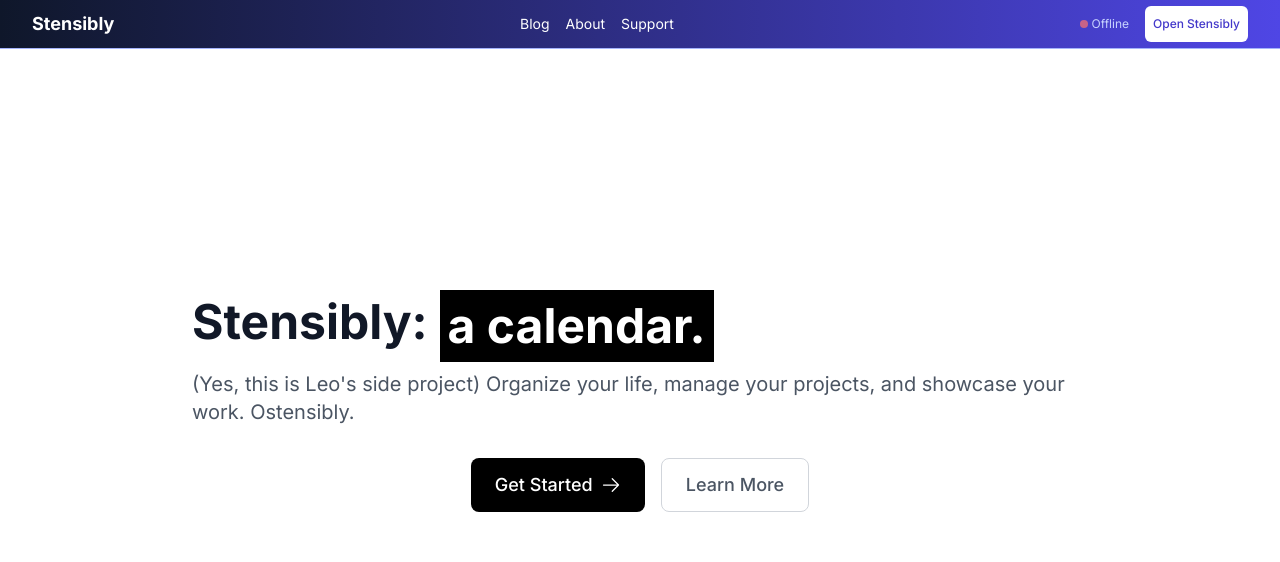
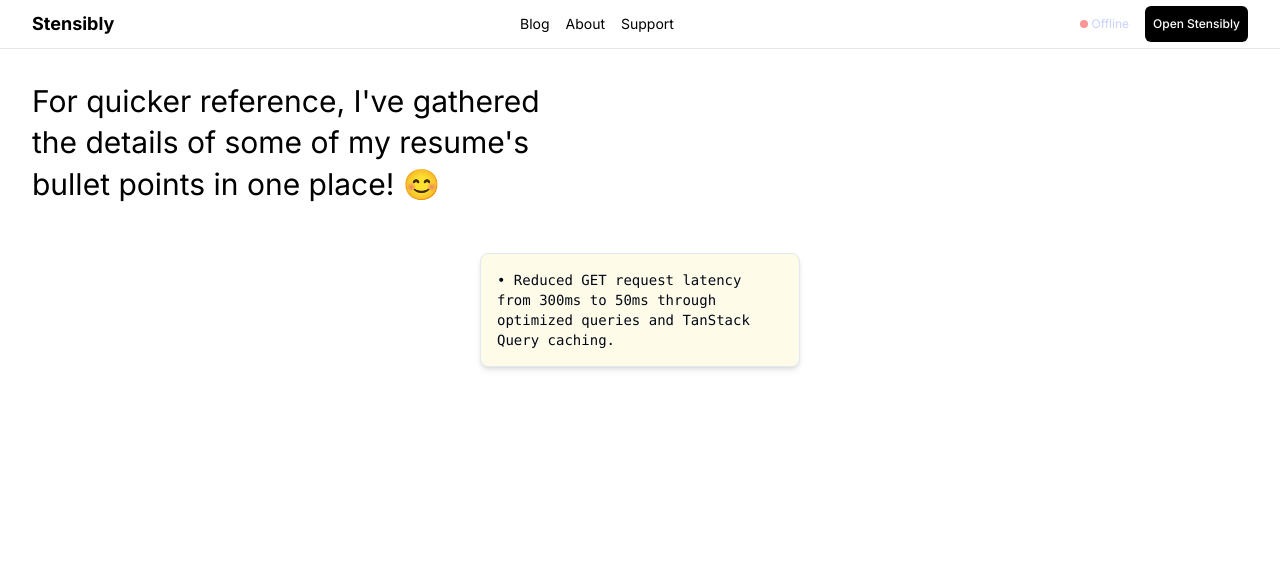
Before and after one commit to teamleaderleo/scrapbook, a Next.js app: page / in a window 1280 px wide. Shown: the top 562 px of the page. Built offline with nearby package versions, Linux system fonts and the light colour scheme; no server answers; a web font is replaced by a local one.

Commit message:
clean slate of landing page and start work on scrapbook entry

```diff
--- a/app/page.tsx
+++ b/app/page.tsx
@@ -3,24 +3,25 @@
 import { Button } from "@/components/ui/button";
 import HardcodedStickyNote from '@/components/hardcoded-sticky-note';
 import { HeaderConnectionStatus } from '@/components/connection-status';
+import ScrapbookEntry from '@/components/scrapbook-entry';
 
 export default function Page() {
   return (
     <main className="flex flex-col min-h-screen bg-white">
-      <nav className="bg-gradient-to-r from-slate-900 to-indigo-600 text-white border-b border-indigo-300">
+      <nav className="bg-white text-black border-b border-gray-200">
         <div className="max-w-7xl mx-auto px-4 sm:px-6 lg:px-8">
           <div className="flex justify-between items-center h-12">
             <Link href="/" className="text-lg font-bold">Stensibly</Link>
             <div className="flex items-center space-x-4">
-              <Link href="/blog" className="text-sm hover:text-indigo-200">Blog</Link>
-              <Link href="/about" className="text-sm hover:text-indigo-200">About</Link>
-              <Link href="/support" className="text-sm hover:text-indigo-200">Support</Link>
+              <Link href="/blog" className="text-sm hover:text-gray-600">Blog</Link>
+              <Link href="/about" className="text-sm hover:text-gray-600">About</Link>
+              <Link href="/support" className="text-sm hover:text-gray-600">Support</Link>
             </div>
             <div className="flex items-center h-full">
               <HeaderConnectionStatus />
               <HardcodedStickyNote />
               <Link href="/app">
-                <Button variant="secondary" size="sm" className="bg-white text-indigo-700 hover:bg-indigo-100 text-xs py-1 px-2">
+                <Button variant="secondary" size="sm" className="bg-black text-white hover:bg-gray-800 text-xs py-1 px-2">
                   Open Stensibly
                 </Button>
               </Link>
@@ -28,8 +29,15 @@
           </div>
         </div>
       </nav>
-      <div className="flex-grow flex items-center justify-center p-6">
-        <FeatureShowcase />
+      <div className="w-full px-8 mt-8">
+        <div className="max-w-lg">
+          <h1 className="text-3xl font-normal text-black leading-snug">
+            For quicker reference, I&apos;ve gathered the details of some of my resume&apos;s bullet points in one place! 😊
+          </h1>
+        </div>
+      </div>
+      <div className="flex-grow flex flex-col items-start max-w-7xl mx-auto px-4 sm:px-6 lg:px-8 py-12">
+        <ScrapbookEntry />
       </div>
       <footer className="bg-gray-100 py-3">
         <div className="max-w-7xl mx-auto px-4 sm:px-6 lg:px-8 text-center text-xs text-gray-600">
--- /dev/null
+++ b/components/scrapbook-entry.tsx
@@ -0,0 +1,14 @@
+import React from 'react';
+import { Card } from '@/components/ui/card';
+
+const ScrapbookEntry = () => {
+  return (
+    <Card className="bg-yellow-50 p-4 shadow-md max-w-xs">
+      <p className="font-mono text-sm">
+        • Reduced GET request latency from 300ms to 50ms through optimized queries and TanStack Query caching.
+      </p>
+    </Card>
+  );
+};
+
+export default ScrapbookEntry;
```
